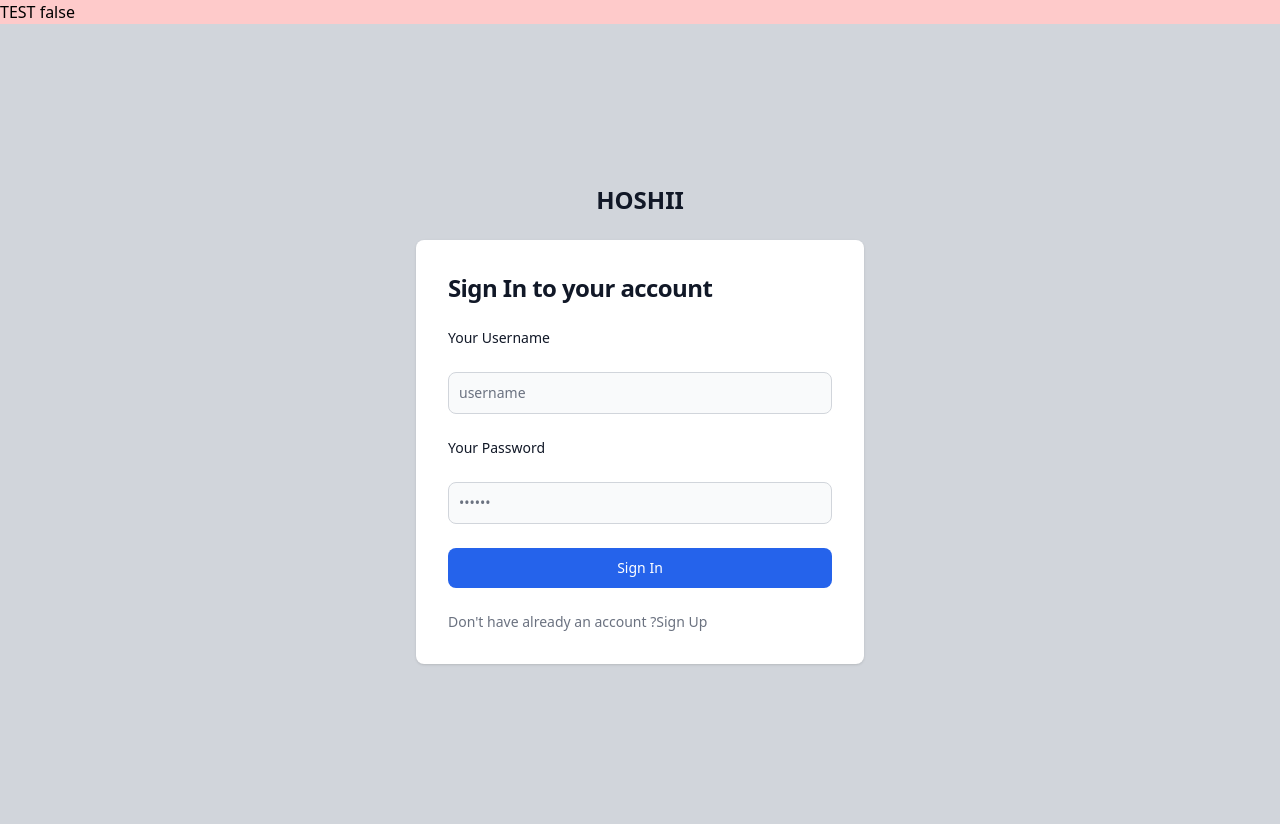
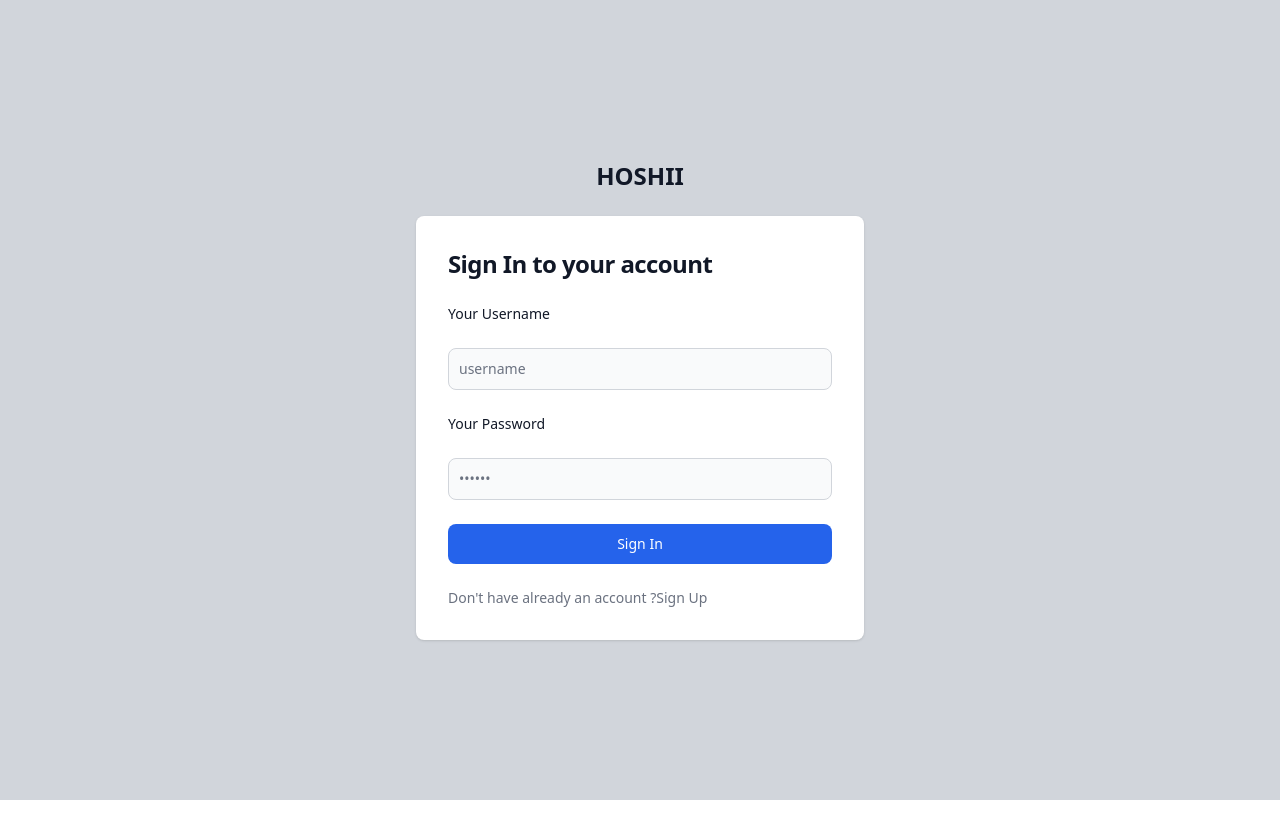
Before and after one commit to TimotheGauquelin/hoshii-front, a Vue app: page /guest in a window 1280 px wide. After the commit the page ends 800 px from the top, so only its background shows below. Built offline with nearby package versions, Linux system fonts and the light colour scheme; what oh-vue-icons would draw is missing.

Commit message:
[FEAT][TG] - Use Vuex to centralize modal state

```diff
--- a/src/App.vue
+++ b/src/App.vue
@@ -7,12 +7,6 @@
   const profil = computed(() => store.state.profil)
   // const tabsHeight = computed(() => store.state.tabsHeight)
   const tabsHeight = ref(47)
-
-  const modalToggle = ref(false)
-
-  const modalDisplayer = () => {
-      modalToggle.value = !modalToggle.value
-  }
 
   const getTabsHeight = (height) => {
       store.dispatch('setTabsHeight', height)
@@ -25,15 +19,13 @@
 </script>
 
 <template>
-  <div class="relative">
+  <div class="">
     <div :class="`${profil.accessToken && 'h-screen overflow-hidden'} bg-blue-200`" :style="{minHeight: `calc(100vh)`}">
-      <main :class="`bg-red-200 ${profil.accessToken ? 'overflow-y-auto' : 'overflow-hidden'} text-justify`"
+      <main :class="`bg-red-200 ${profil.accessToken ? 'overflow-y-auto' : 'overflow-hidden'} text-justify relative`"
             :style="{minHeight: `calc(100vh ${profil.accessToken && `- ${tabsHeight}px`})`}">
-            <button @click="modalDisplayer">TEST {{ modalToggle }}</button>
         <router-view />
       </main>
-      <Tabs v-if="profil.accessToken" :getTabsHeight="getTabsHeight" :profil=profil :modalToggle=modalToggle />
+      <Tabs v-if="profil.accessToken" :getTabsHeight="getTabsHeight" :profil=profil />
     </div>
-    <Modal :modalToggle=modalToggle @modalDisplayer=modalDisplayer />
   </div>
 </template>
--- a/src/components/modal/Modal.component.vue
+++ b/src/components/modal/Modal.component.vue
@@ -11,10 +11,13 @@
 <template>
     <div v-if=modalToggle class="fixed flex left-0 top-0 w-screen h-screen z-1" @click="emit('modalDisplayer')">
         <div class="maxHeight w-5/6 m-auto overflow-y-auto border border-black p-3 md:p-8 bg-blue-300 rounded">
-            <button class="bg-red-200 p-2">Fermer</button>
-            <div>ABC MODAL {{ modalToggle }}</div>
-                Lorem ipsum dolor sit amet, consectetur adipisicing elit. Enim, eos!
+            <div class="flex justify-between items-center ">
+                <p>Formulaire</p>
+                <button class="hover:bg-red-200 float-right p-3 rounded-full"><v-icon class="text-white" name="fa-times" /></button>
             </div>
+            <div>ABC</div>
+        </div>
+
     </div>
 </template>
 
--- a/src/store/actions.js
+++ b/src/store/actions.js
@@ -9,3 +9,7 @@ export function setNavbarHeight({commit}, height) {
 export function setProfil({commit}, profil) {
     commit('setProfil', profil)
 }
+
+export function setModalToggle({commit}) {
+    commit('setModalToggle')
+}
--- a/src/store/mutations.js
+++ b/src/store/mutations.js
@@ -9,3 +9,7 @@ export function setNavbarHeight(state, height) {
 export function setProfil(state, profil) {
     state.profil = profil;
 }
+
+export function setModalToggle(state) {
+    state.modalToggle = !state.modalToggle;
+}
--- a/src/store/state.js
+++ b/src/store/state.js
@@ -1,4 +1,5 @@
 export default {
+    modalToggle: false,
     tabsHeight: "",
     navbarHeight: "",
     profil: {
```
